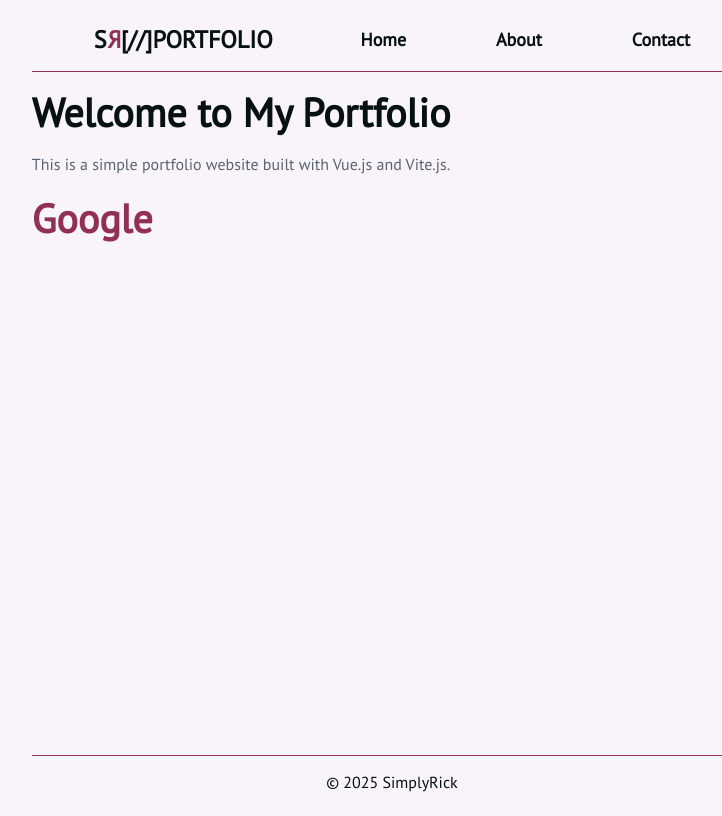
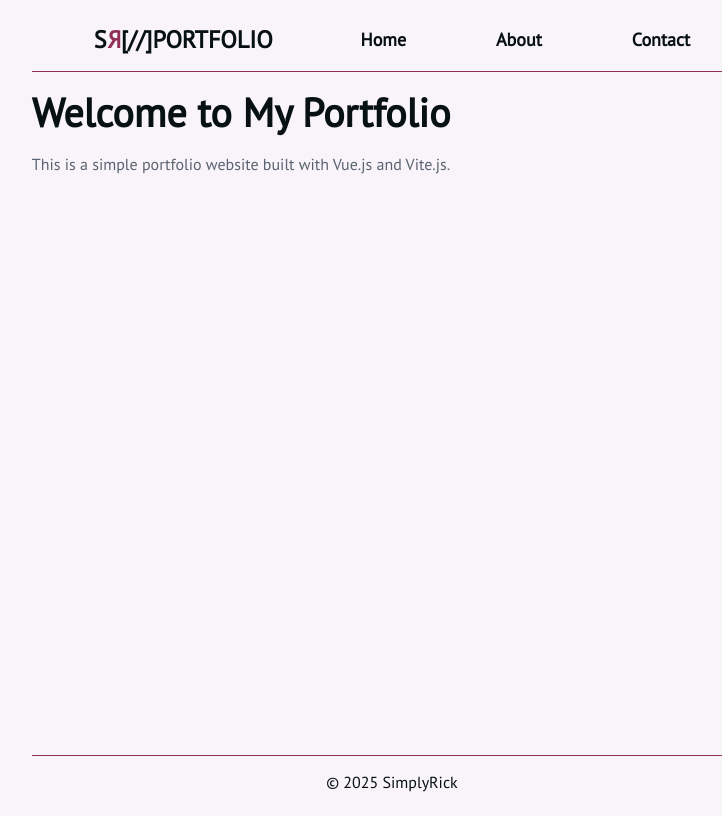
Before and after one commit to SimplyRick/SimplyRick.github.io, a Vue app: page / in a window 1280 px wide. Shown: the whole page, without its empty margins (248-970 px from the left). Built offline with nearby package versions, Linux system fonts and the light colour scheme; some icons are missing.

Commit message:
Fixed router issue and added small changes

```diff
--- a/configs/tsconfig.app.json
+++ b/configs/tsconfig.app.json
@@ -3,8 +3,9 @@
 	"compilerOptions": {
 		"tsBuildInfoFile": "../node_modules/.tmp/tsconfig.app.tsbuildinfo",
 		"types": ["vite/client"],
+		"baseUrl": ".",
 		"paths": {
-			"@/*": ["./src/*"],
+			"@/*": ["src/*"],
 			"@:/*": ["./*"]
 		},
 
--- a/package.json
+++ b/package.json
@@ -2,7 +2,7 @@
 	"homepage": "https://simplyrick.github.io/",
 	"name": "ricks-portfolio",
 	"private": true,
-	"version": "0.0.0",
+	"version": "0.1.0",
 	"type": "module",
 	"prettier": "./configs/prettierrc.config.ts",
 	"eslintConfig": {
--- a/src/views/HomeView.vue
+++ b/src/views/HomeView.vue
@@ -4,7 +4,6 @@
 	<div class="home">
 		<h1>Welcome to My Portfolio</h1>
 		<p>This is a simple portfolio website built with Vue.js and Vite.js.</p>
-		<h1><a href="https://www.google.de">Google</a></h1>
 	</div>
 </template>
 
```
Also changed, not shown: tsconfig.json (+7 -0 lines).
